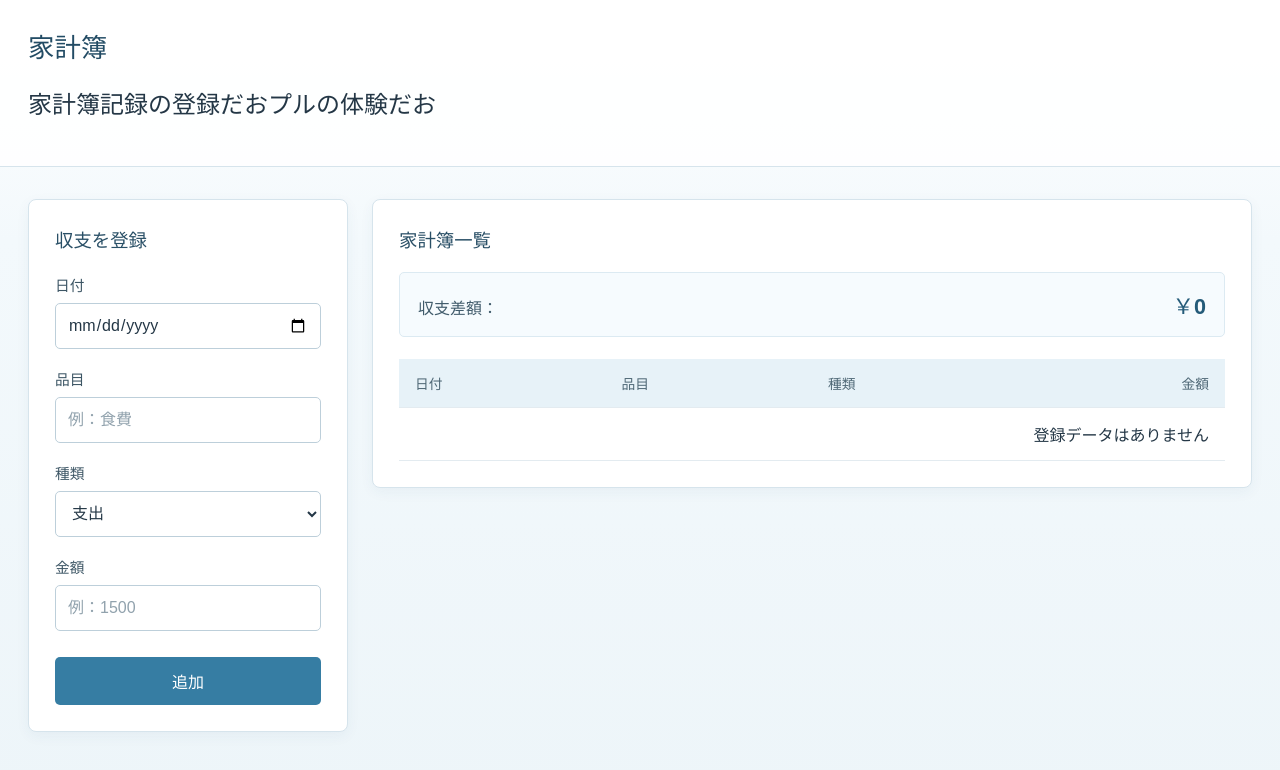
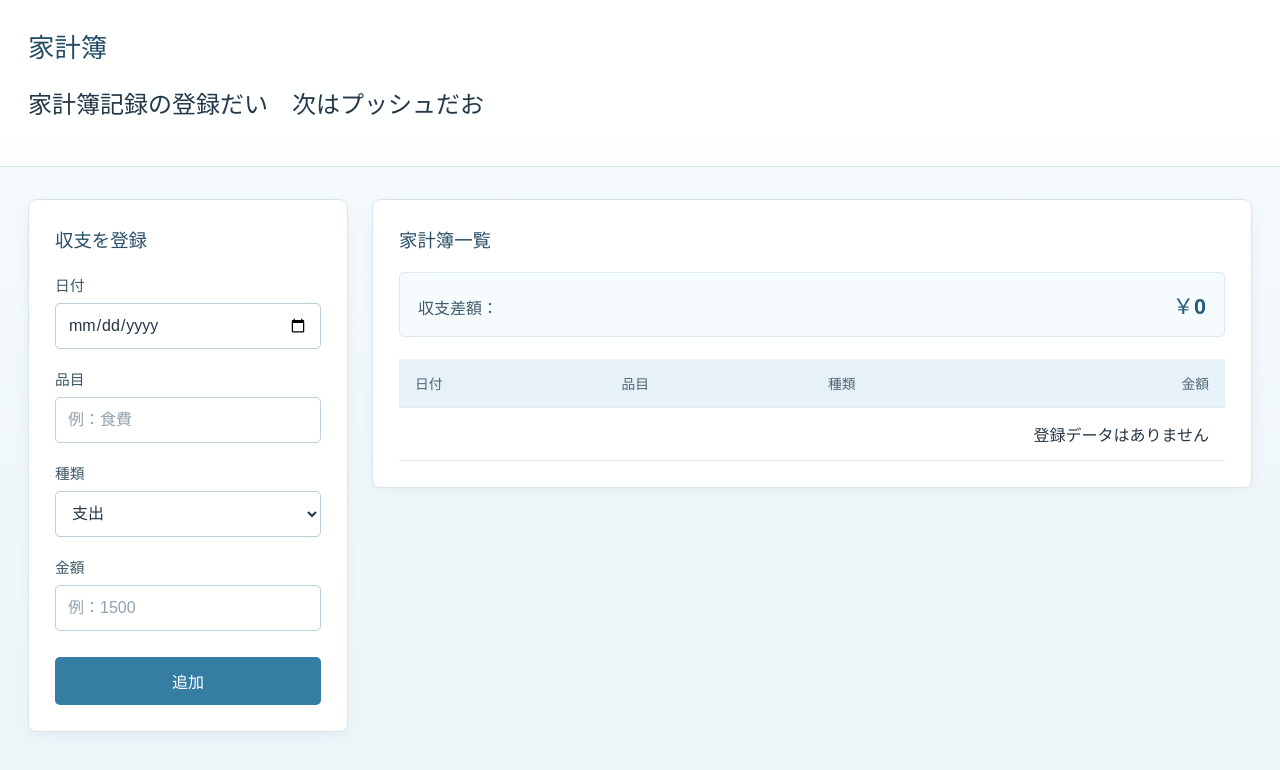
Before and after one commit to enjoygod1999-cmd/kakeibo-page, a plain HTML site: page index.html in a window 1280 px wide. Drawn offline with Linux system fonts and the light colour scheme.

```diff
--- a/index.html
+++ b/index.html
@@ -12,7 +12,7 @@
 <body>
   <header class="page-header">
     <h1>家計簿</h1>
-    <h2>家計簿記録の登録だおプルの体験だお</h2>
+    <h2>家計簿記録の登録だい　次はプッシュだお</h2>
   </header>
 
   <main class="ledger-layout">
```
